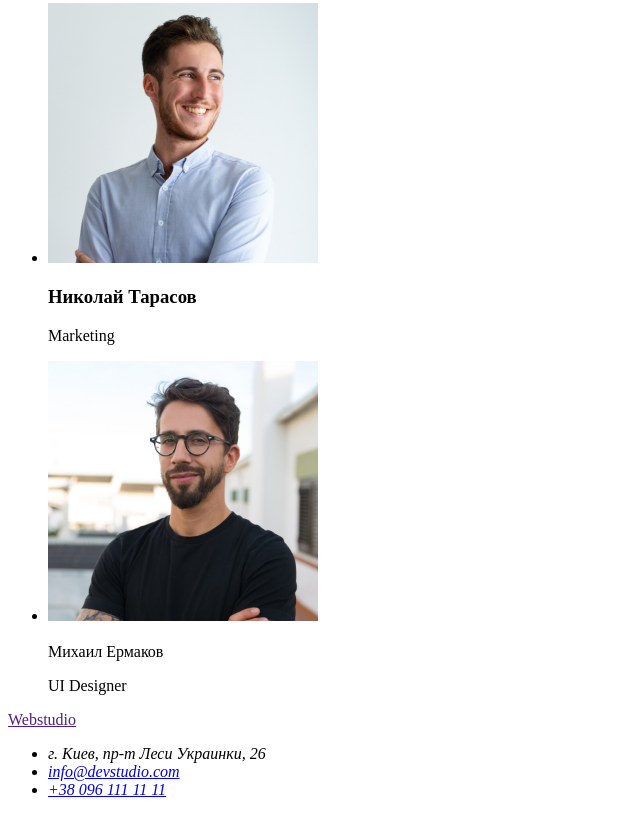
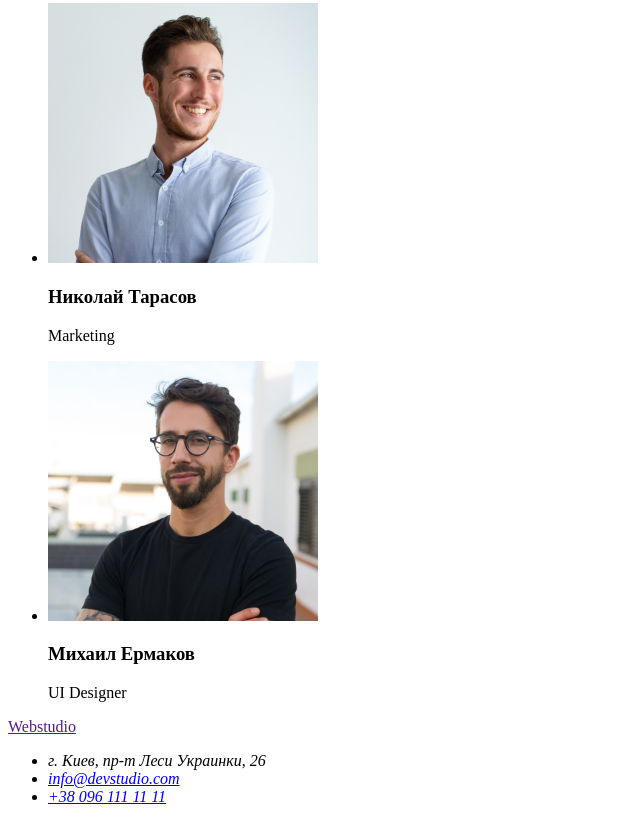
Before and after one commit to Vadisimus/goit-markup-hw-02, a plain HTML site: page index.html in a window 1280 px wide. Shown: the part 2360-3182 px from the top of the page, without its empty margins (0-640 px from the left). Drawn offline with Linux system fonts and the light colour scheme.

Commit message:
исправление 1-го документа за валидатором

```diff
--- a/index.html
+++ b/index.html
@@ -91,8 +91,7 @@
                 </li>
                 <li>
                     <img src="./images/img4.jpg" alt="фото Михаил Ермаков" width="270">
-                    <h3></h3>
-                    <p>Михаил Ермаков</p>
+                    <h3>Михаил Ермаков</h3>
                     <p>UI Designer</p>
                 </li>
             </ul>
```
Also changed, not shown: portfolio.html (+0 -2 lines).
